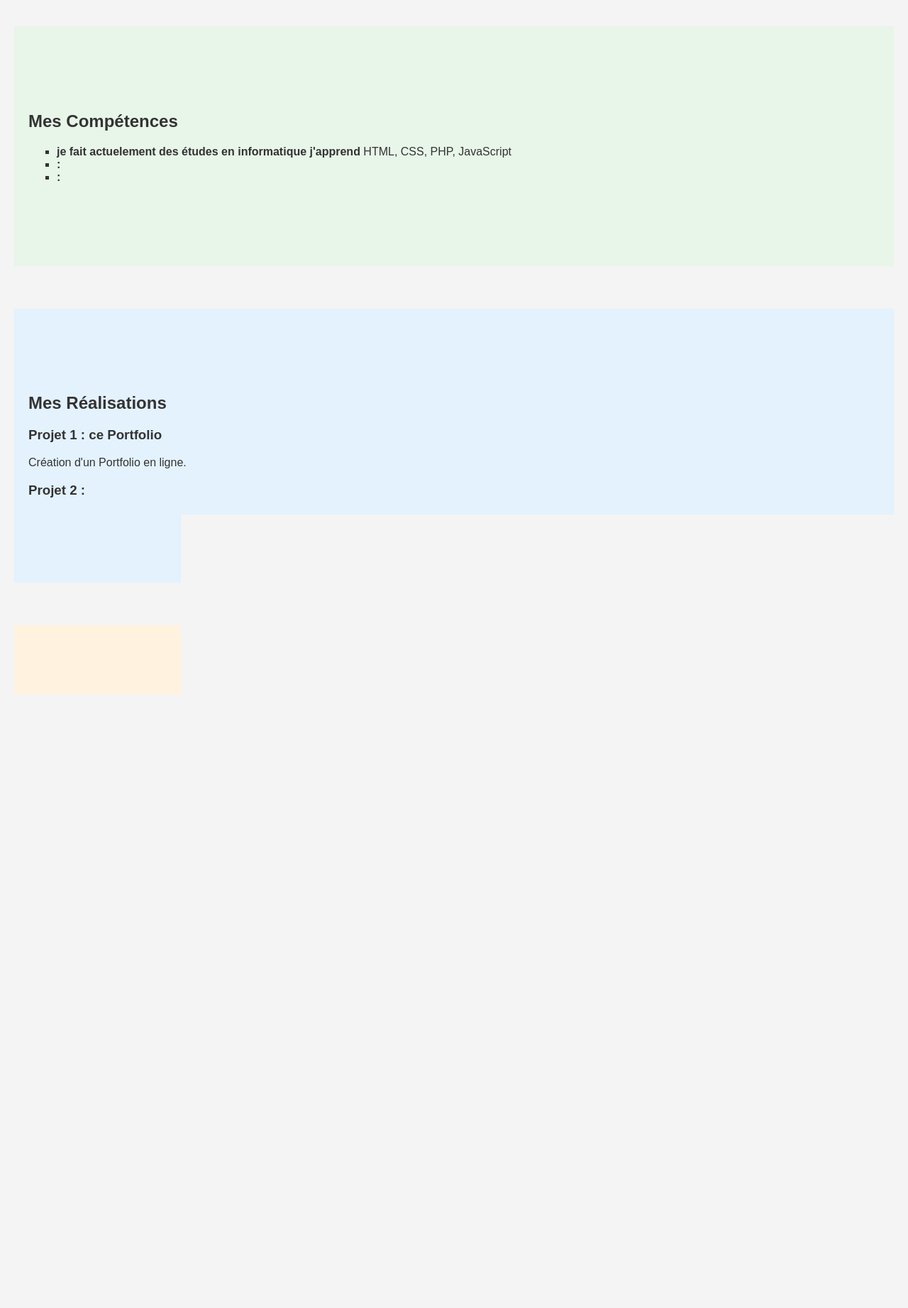
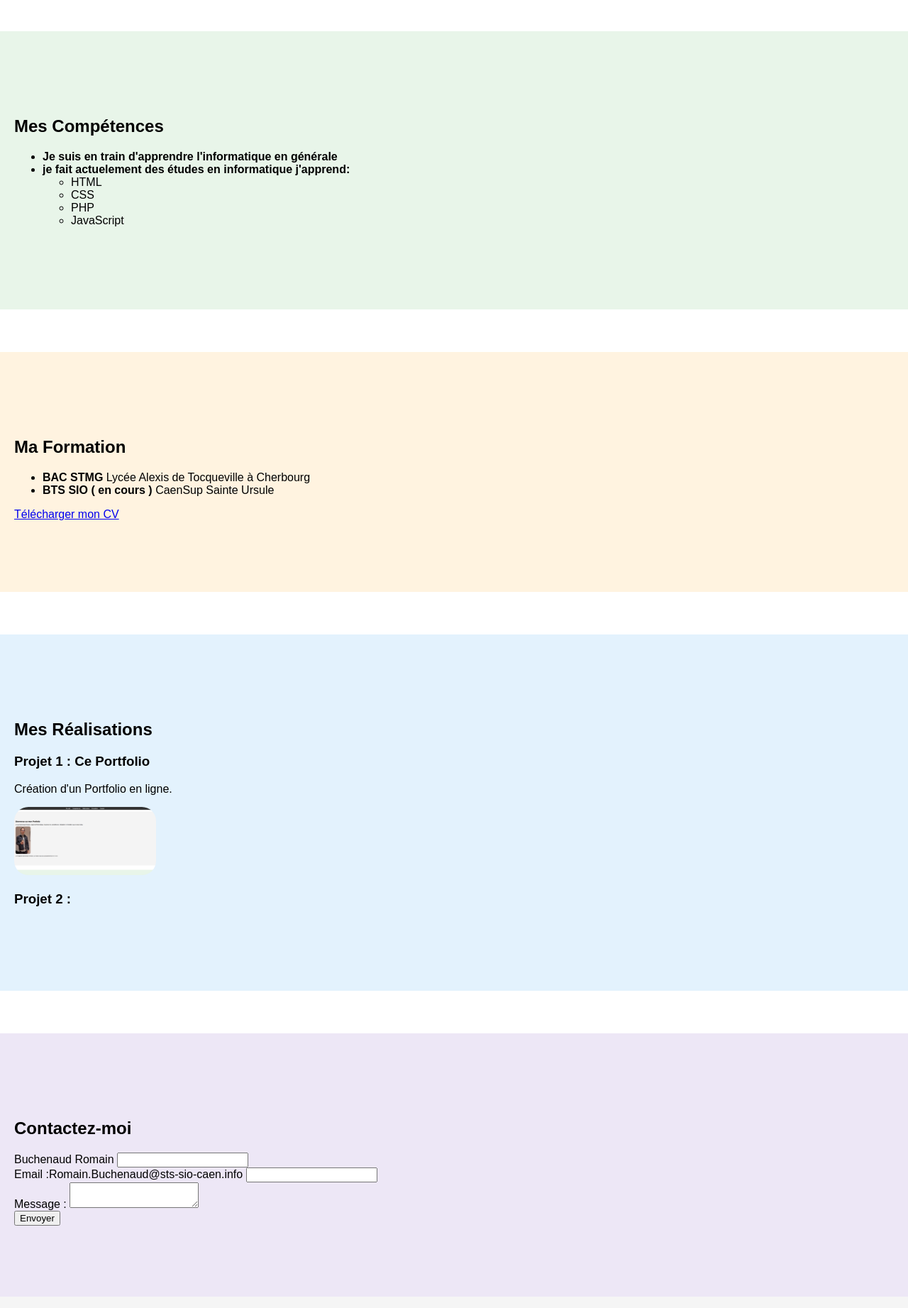
Before and after one commit to Buchenaudrom1/AP-slam, a PHP site: page /portfolio.php in a window 1280 px wide. Shown: the part 800-2643 px from the top of the page at 71% size. Run offline with PHP 8.4, Linux system fonts and the light colour scheme.

Commit message:
portfolio 27/11
modification php en plusieur page et ajout d'info

```diff
--- a/css/style.css
+++ b/css/style.css
@@ -1,71 +1,55 @@
+
         body {
             font-family: Arial, sans-serif;
             margin: 0;
             padding: 0;
-    background-color: #f4f4f4;
-    color: #333;
         }
-
         header {
+            position: fixed;
+            top: 0;
+            left: 0;
+            width: 100%;
             background-color: #333;
             color: white;
-    padding: 10px 0;
-    text-align: center;
+            z-index: 1000;
         }
-
         nav ul {
-    list-style-type: none;
-    padding: 0;
+            list-style: none;
+            margin: 0;
+            padding: 10px;
+            display: flex;
+            justify-content: center;
         }
-
         nav ul li {
-    display: inline;
             margin: 0 15px;
         }
-
         nav ul li a {
             color: white;
             text-decoration: none;
-    font-size: 18px;
+            font-weight: bold;
         }
-
-main {
+        section {
+            padding: 100px 20px;
+            margin-top: 60px;
+        }
+        #accueil {
+            background-color: #f4f4f4;
+        }
+        #competences {
+            background-color: #e8f5e9;
+        }
+        #realisations {
+            background-color: #e3f2fd;
+        }
+        #formation {
+            background-color: #fff3e0;
+        }
+        #contact {
+            background-color: #ede7f6;
+        }
+        footer {
+            text-align: center;
             padding: 20px;
-}
-
-h1 {
-    font-size: 2em;
-}
-
-ul {
-    list-style-type: square;
-}
-
-form {
-    background-color: #fff;
-    padding: 20px;
-    border-radius: 5px;
-    max-width: 500px;
-    margin: 0 auto;
-}
-
-form label, form input, form textarea {
-    width: 100%;
-    margin-bottom: 10px;
-    padding: 8px;
-    border: 1px solid #ccc;
-    border-radius: 4px;
-}
-
-button {
             background-color: #333;
             color: white;
-    padding: 10px 15px;
-    border: none;
-    border-radius: 4px;
-    cursor: pointer;
         }
-
-button:hover {
-    background-color: #555;
-}
--- /dev/null
+++ b/php/accueil.php
@@ -0,0 +1,6 @@
+<section id="accueil">
+            <h1>Bienvenue sur mon Portfolio</h1>
+            <p>Je suis Buchenaud Romain, J'apprend l'Informatique. Explorez mes compétences, réalisations et formation pour en savoir plus.</p>
+            <img src="..\images\image de moi.jpg" alt="Votre photo" style="width: 200px; border-radius: 20px;" >
+            <p> Je m'appelle Buchenaud Romain, j'ai 19ans et je suis actuellement en BTS SIO </p>
+        </section>
--- /dev/null
+++ b/php/competences.php
@@ -0,0 +1,15 @@
+
+
+<section id="competences">
+            <h2>Mes Compétences</h2>
+            <ul>
+                <li><strong> Je suis en train d'apprendre l'informatique en générale </strong> </li>
+                <li><strong> je fait actuelement des études en informatique j'apprend:</strong>
+                <ul>
+                    <li>HTML</li>
+                    <li>CSS</li>
+                    <li>PHP</li>
+                    <li>JavaScript</li>
+                </ul>
+            </ul>
+        </section>
--- a/php/formation.php
+++ b/php/formation.php
@@ -1,7 +1,8 @@
-
-<h1>Ma Formation</h1>
-<ul>
-    <li></li>
-    <li></li>
-    <li></li>
-</ul>
+<section id="formation">
+            <h2>Ma Formation</h2>
+            <ul>
+                <li><strong>BAC STMG </strong> Lycée Alexis de Tocqueville à Cherbourg  </li>
+                <li><strong>BTS SIO ( en cours )</strong> CaenSup Sainte Ursule </li>
+            </ul>
+            <a href="assets/cv.pdf" target="_blank">Télécharger mon CV</a>
+        </section>
--- a/php/realisations.php
+++ b/php/realisations.php
@@ -1,5 +1,14 @@
 
-<h1>Mes Réalisations</h1>
-<ul>
-    <li>Portfolio personnel</li>
-</ul>
+
+<section id="realisations">
+            <h2>Mes Réalisations</h2>
+            <article>
+                <h3>Projet 1 : Ce Portfolio</h3>
+                <p>Création d'un Portfolio en ligne.</p>
+                <img src="..\images\image de Portfolio.png" alt="Votre photo" style="width: 200px; border-radius: 20px;" >
+            </article>
+            <article>
+                <h3>Projet 2 : </h3>
+                <p> </p>
+            </article>
+        </section>
--- a/portfolio.php
+++ b/portfolio.php
@@ -4,63 +4,8 @@
     <meta charset="UTF-8">
     <meta name="viewport" content="width=device-width, initial-scale=1.0">
     <title>Portfolio de Buchenaud Romain</title>
-    <link rel="stylesheet" href="assets/css/style.css">
-    <style>
-        body {
-            font-family: Arial, sans-serif;
-            margin: 0;
-            padding: 0;
-        }
-        header {
-            position: fixed;
-            top: 0;
-            left: 0;
-            width: 100%;
-            background-color: #333;
-            color: white;
-            z-index: 1000;
-        }
-        nav ul {
-            list-style: none;
-            margin: 0;
-            padding: 10px;
-            display: flex;
-            justify-content: center;
-        }
-        nav ul li {
-            margin: 0 15px;
-        }
-        nav ul li a {
-            color: white;
-            text-decoration: none;
-            font-weight: bold;
-        }
-        section {
-            padding: 100px 20px;
-            margin-top: 60px;
-        }
-        #accueil {
-            background-color: #f4f4f4;
-        }
-        #competences {
-            background-color: #e8f5e9;
-        }
-        #realisations {
-            background-color: #e3f2fd;
-        }
-        #formation {
-            background-color: #fff3e0;
-        }
-        #contact {
-            background-color: #ede7f6;
-        }
-        footer {
-            text-align: center;
-            padding: 20px;
-            background-color: #333;
-            color: white;
-        }
-    </style>
+    <link rel="stylesheet" href="css/style.css">
+
 </head>
 <body>
     <header>
@@ -74,59 +19,10 @@
             </ul>
         </nav>
     </header>
-
-    <main>
-        <section id="accueil">
-            <h1>Bienvenue sur mon Portfolio</h1>
-            <p>Je suis Buchenaud Romain, J'apprend l'Informatique. Explorez mes compétences, réalisations et formation pour en savoir plus.</p>
-            <img src="..\images\image de moi.jpg" alt="Votre photo" style="width: 200px; border-radius: 20px;" >
-        </section>
-
-        <section id="competences">
-            <h2>Mes Compétences</h2>
-            <ul>
-                <li><strong>je fait actuelement des études en informatique j'apprend </strong> HTML, CSS, PHP, JavaScript</li>
-                <li><strong> :</strong> </li>
-                <li><strong> :</strong> </li>
-            </ul>
-        </section>
-
-        <section id="realisations">
-            <h2>Mes Réalisations</h2>
-            <article>
-                <h3>Projet 1 : ce Portfolio</h3>
-                <p>Création d'un Portfolio en ligne.</p>
-            </article>
-            <article>
-                <h3>Projet 2 : </h3>
-                <p> </p>
-            </article>
-        </section>
-
-        <section id="formation">
-            <h2>Ma Formation</h2>
-            <ul>
-                <li><strong>BAC STMG </strong> Lycée Alexis de Tocqueville à Cherbourg  </li>
-                <li><strong>BTS SIO ( en cours )</strong> CaenSup Sainte Ursule </li>
-            </ul>
-            <a href="assets/cv.pdf" target="_blank">Télécharger mon CV</a>
-        </section>
-
-        <section id="contact">
-            <h2>Contactez-moi</h2>
-            <form method="POST" action="contact_submit.php">
-                <label for="name">Buchenaud Romain</label>
-                <input type="text" id="name" name="name" required>
-                <br>
-                <label for="email">Email :Romain.Buchenaud@sts-sio-caen.info</label>
-                <input type="email" id="email" name="email" required>
-                <br>
-                <label for="message">Message :</label>
-                <textarea id="message" name="message" required></textarea>
-                <br>
-                <button type="submit">Envoyer</button>
-            </form>
-        </section>
-    </main>
+    <?php include 'php/accueil.php'; ?>
+    <?php include 'php/competences.php'; ?>
+    <?php include 'php/formation.php'; ?>
+    <?php include 'php/realisations.php'; ?>
+    <?php include 'php/contact.php'; ?>
 </body>
 </html>
```
Also changed, not shown: php/contact.php (+15 -25 lines), images/image de Portfolio.png (added). Lines whose indentation alone changed are shown as unchanged.
